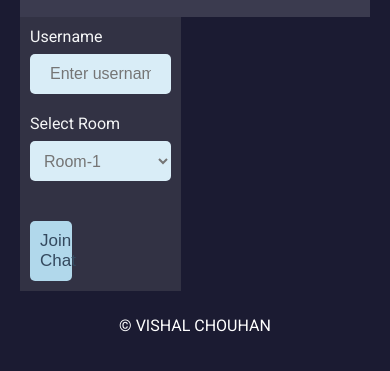
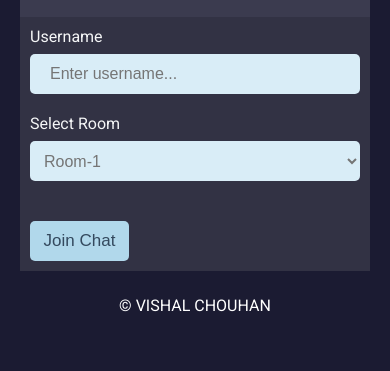
Before and after one commit to Vish-al60/ChatRoom, a website: page public/index.html in a window 390 px wide. Shown: the part 141-512 px from the top of the page. Drawn offline with Linux system fonts and the light colour scheme.

Commit message:
Update style.css

```diff
--- a/public/css/style.css
+++ b/public/css/style.css
@@ -234,7 +234,7 @@ input:focus {
 
 @media only screen and (max-width: 426px) {
    .join-main  {
-      width: 46%;
+      width: 100%;
       padding: 10px;
    }
 }
@@ -245,10 +245,10 @@ input:focus {
    }
 }
 
-/* @media only screen and (max-width: 464px) {
+ @media only screen and (max-width: 464px) {
     .chat-form-container input[type='text'] {
       width: 50%;
-   } */
+   }
 
 
 
```
